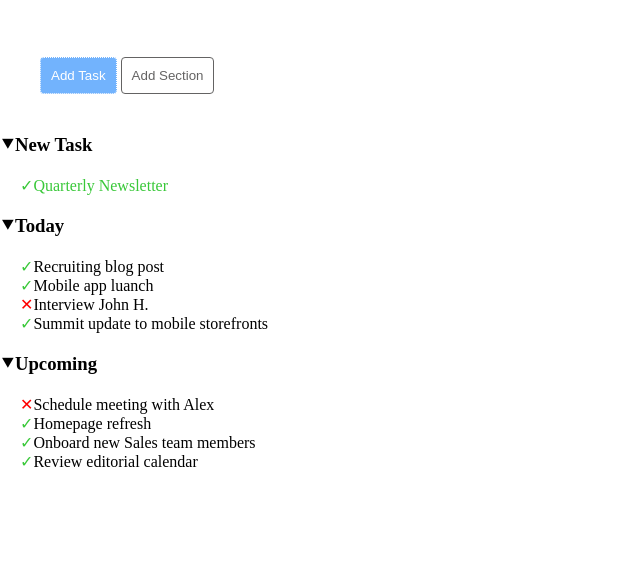
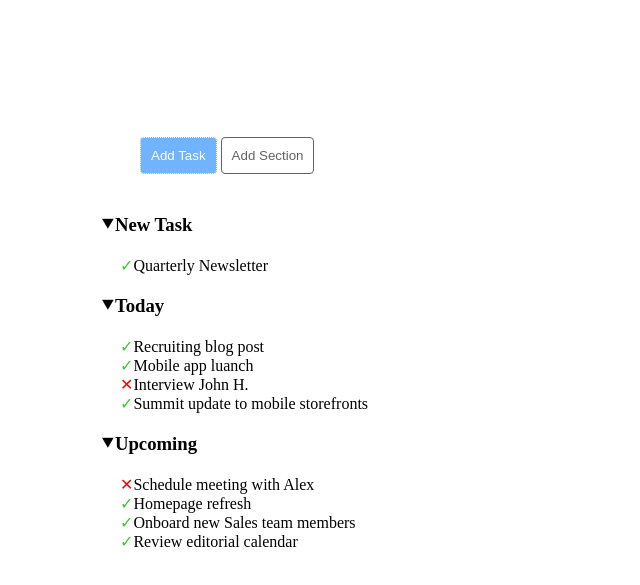
Before and after one commit to giadavolpin/html-css-toboolist, a plain HTML site: page index.html in a window 1280 px wide. Shown: the part 93-678 px from the top of the page, without its empty margins (0-640 px from the left). Drawn offline with Linux system fonts and the light colour scheme.

Commit message:
conteiner

```diff
--- a/index.html
+++ b/index.html
@@ -15,7 +15,7 @@
     </header>
 
     <!-- bottoni -->
-    <main>
+    <main class="conteiner">
         <div class="bottoni">
             <input type="button" value="Add Task" class="azzurro">
             <input type="button" value="Add Section" class="bianco">
@@ -24,7 +24,7 @@
         <h3>⯆New Task</h3>
         <div class="lista margin">
             <ul>
-                <li class="spunta">&#10003;Quarterly Newsletter</li>
+                <li><p class="spunta">&#10003;</p>Quarterly Newsletter</li>
             </ul>
         </div>
         <!-- today 4-->
--- a/style.css
+++ b/style.css
@@ -14,7 +14,9 @@
     margin-right: 12px;
     vertical-align: middle;
 }
-
+.conteiner{
+margin: 100px;
+}
 .bottoni{
     margin: 20px;
     padding: 20px;
```
